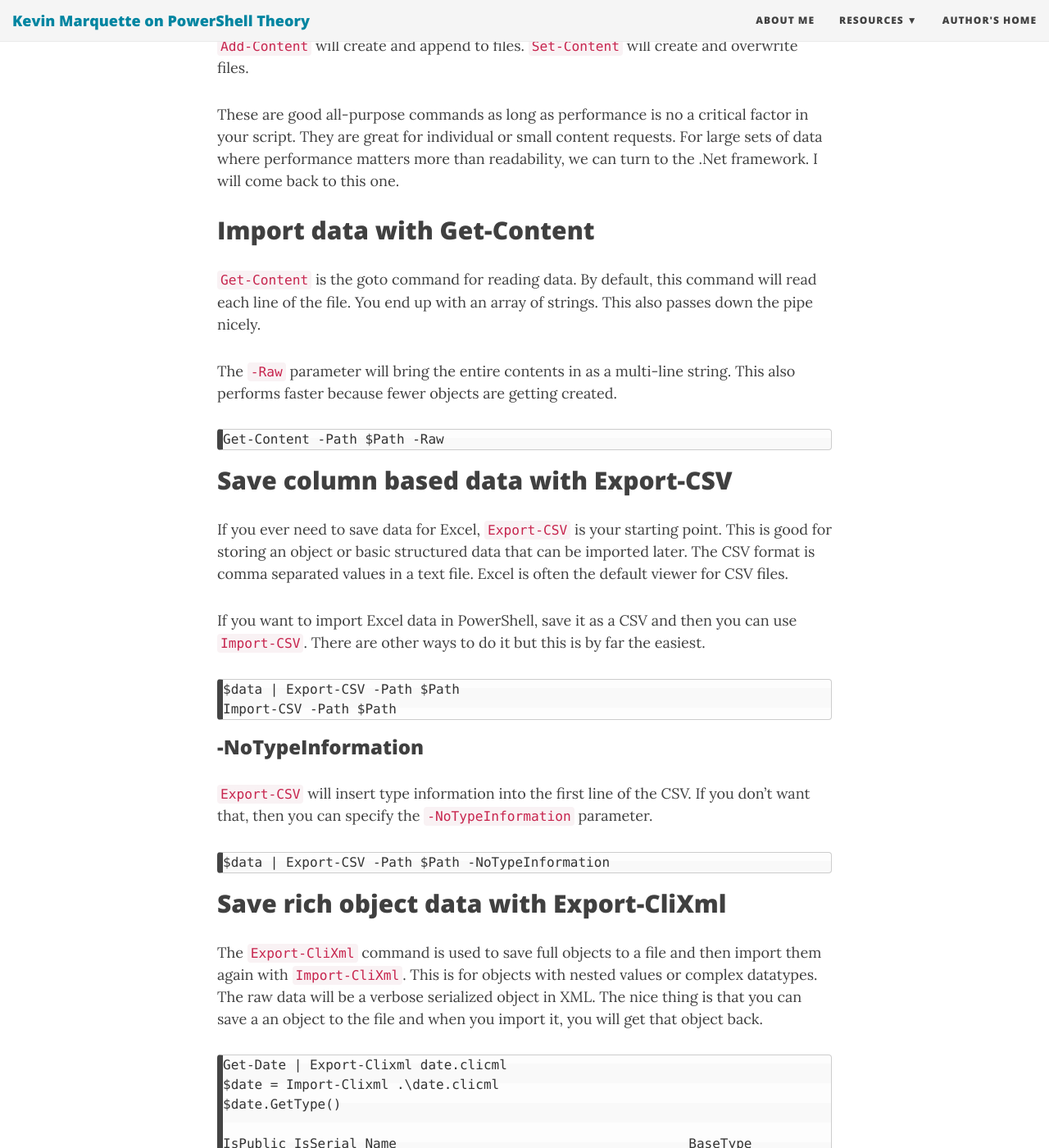
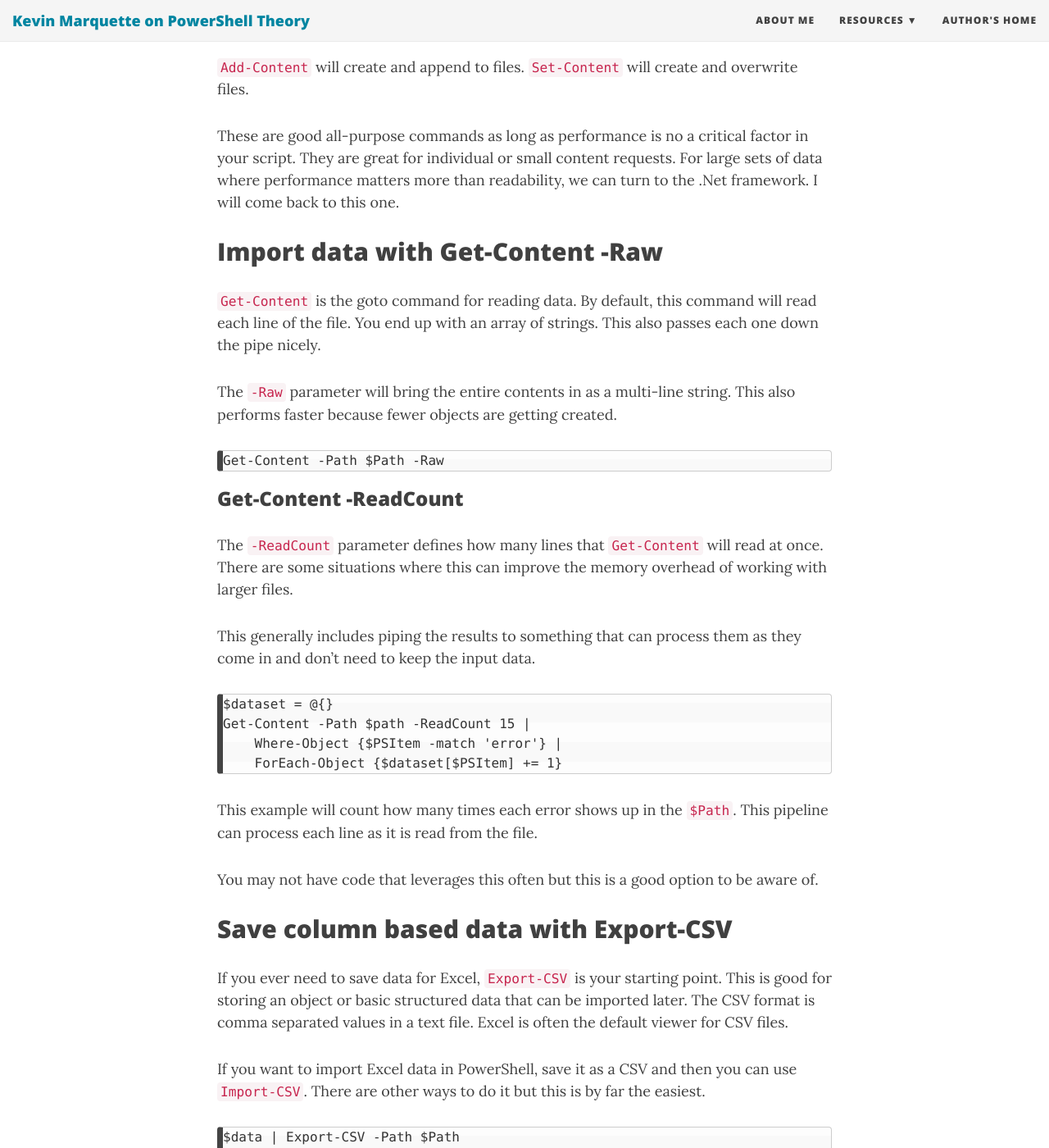
Before and after one commit to KevinMarquette/kevinmarquette.github.io, a Jekyll site: the page built from _posts/2017-03-18-Powershell-reading-and-saving-data-to-files.md, in a window 1280 px wide and 1400 px high, scrolled down 4091 px. Shown: the whole window at 82% size. Built offline with Jekyll 4.4.1, drawn with Linux system fonts in a browser that asks for light colours; nearby versions of some CDN libraries; some of the changed text lies outside the part shown.

Commit message:
added readcount perameter

```diff
--- a/_posts/2017-03-18-Powershell-reading-and-saving-data-to-files.md
+++ b/_posts/2017-03-18-Powershell-reading-and-saving-data-to-files.md
@@ -113,13 +113,28 @@ I personally don't use `Out-File` and prefer to use the `Add-Content` and `Set-C
 
 These are good all-purpose commands as long as performance is no a critical factor in your script. They are great for individual or small content requests. For large sets of data where performance matters more than readability, we can turn to the .Net framework. I will come back to this one.
 
-## Import data with Get-Content
+## Import data with Get-Content -Raw
 
-`Get-Content` is the goto command for reading data. By default, this command will read each line of the file. You end up with an array of strings. This also passes down the pipe nicely.
+`Get-Content` is the goto command for reading data. By default, this command will read each line of the file. You end up with an array of strings. This also passes each one down the pipe nicely.
 
 The `-Raw` parameter will bring the entire contents in as a multi-line string. This also performs faster because fewer objects are getting created.
 
     Get-Content -Path $Path -Raw
+
+### Get-Content -ReadCount
+
+The `-ReadCount` parameter defines how many lines that `Get-Content` will read at once. There are some situations where this can improve the memory overhead of working with larger files.
+
+This generally includes piping the results to something that can process them as they come in and don't need to keep the input data.
+
+    $dataset = @{}
+    Get-Content -Path $path -ReadCount 15 |
+        Where-Object {$PSItem -match 'error'} |
+        ForEach-Object {$dataset[$PSItem] += 1}
+
+This example will count how many times each error shows up in the `$Path`. This pipeline can process each line as it is read from the file.
+
+You may not have code that leverages this often but this is a good option to be aware of.
 
 ## Save column based data with Export-CSV
 
```
